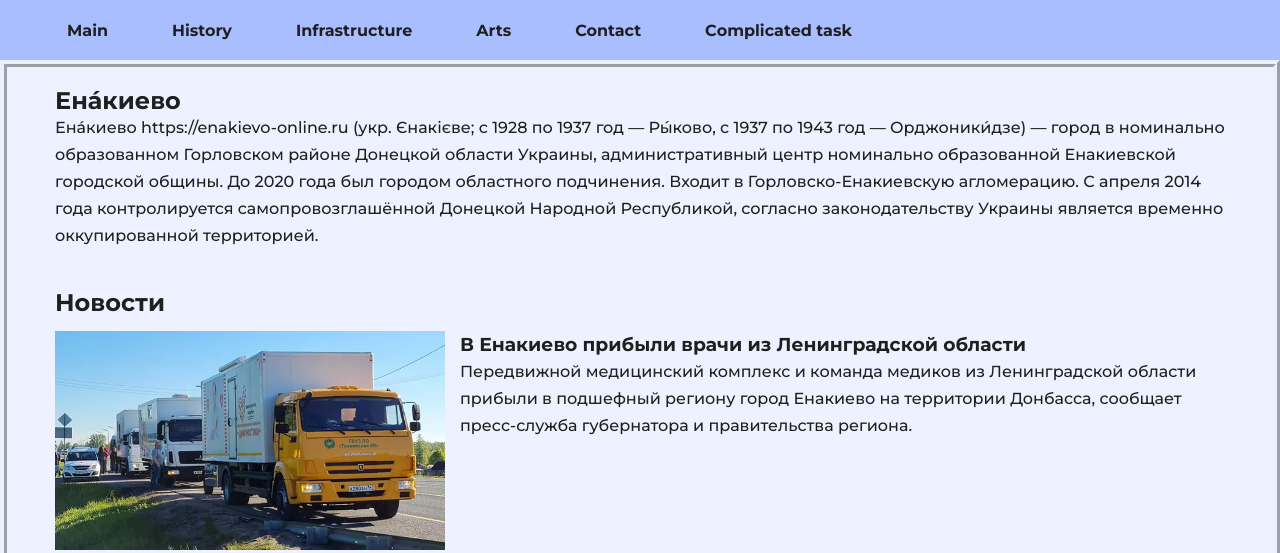
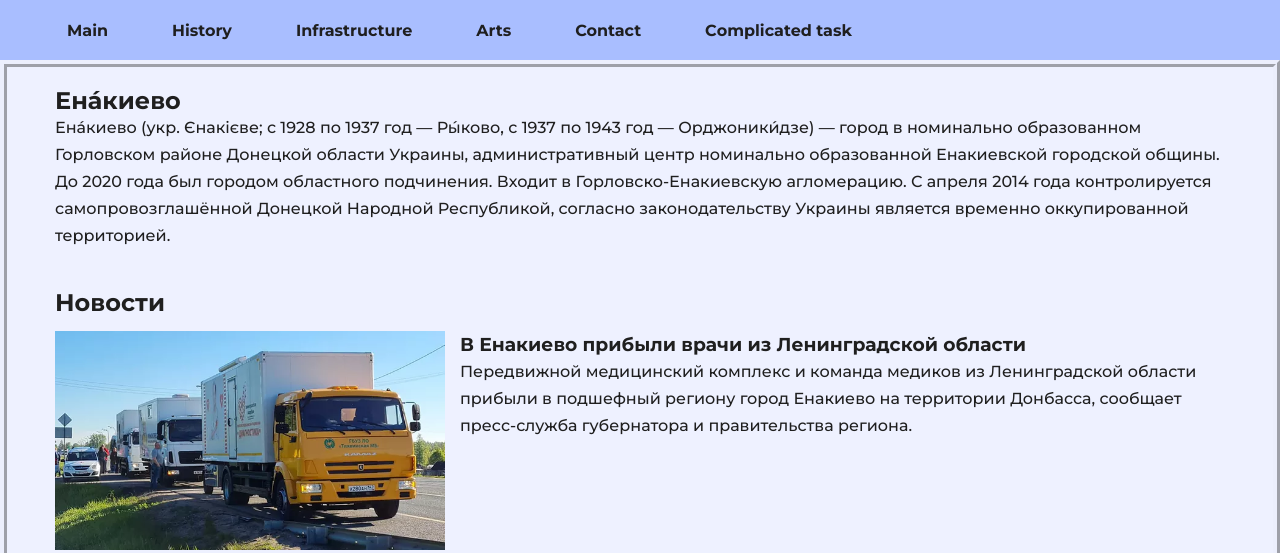
Before and after one commit to uncleDimasik/web-dev-22-23-laba-1, a website: page app/index.html in a window 1280 px wide. Shown: the top 553 px of the page. Drawn offline with Linux system fonts and the light colour scheme.

Commit message:
fix main page

```diff
--- a/app/index.html
+++ b/app/index.html
@@ -51,7 +51,7 @@
                     </h1>
                     <div class="section__content">
                         <p>
-                            Ена́киево https://enakievo-online.ru (укр. Єнакієве; с 1928 по 1937 год — Ры́ково, с 1937 по
+                            Ена́киево (укр. Єнакієве; с 1928 по 1937 год — Ры́ково, с 1937 по
                             1943 год — Орджоники́дзе)
                             —
                             город в
```
